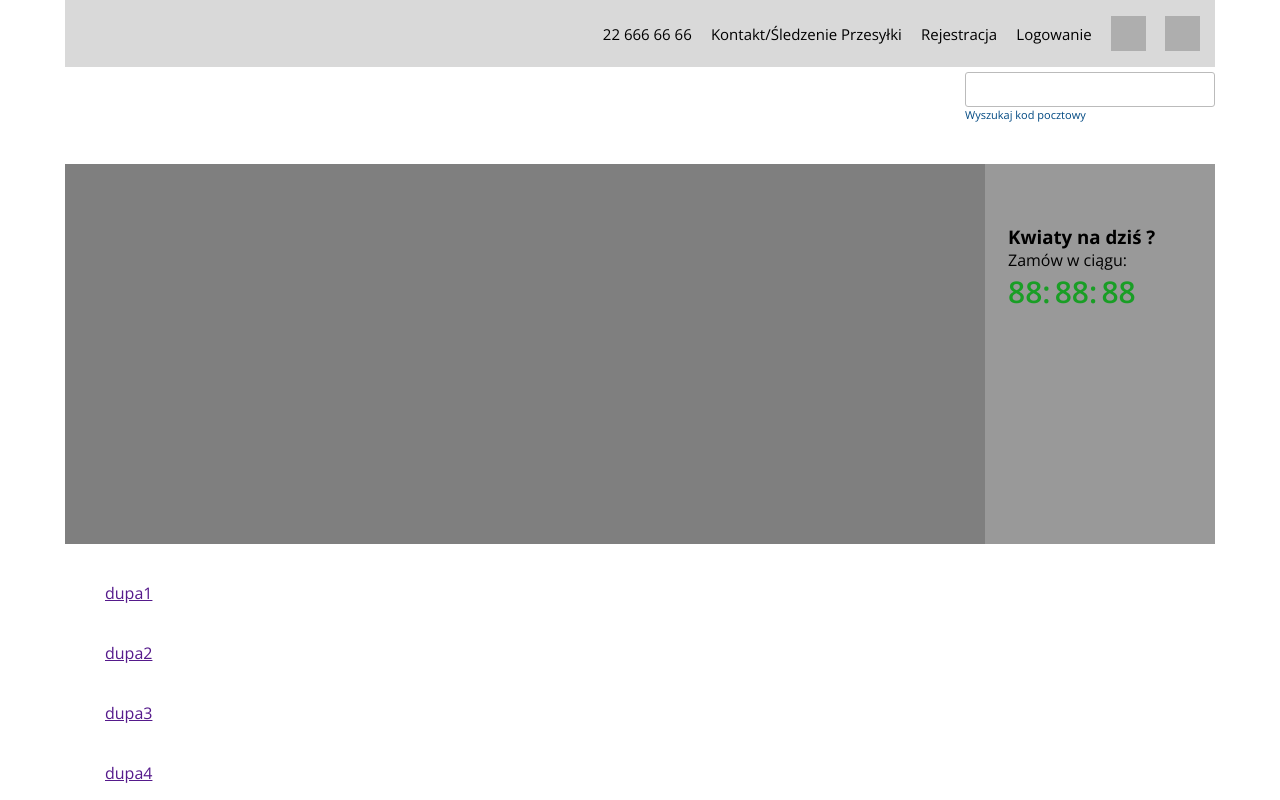
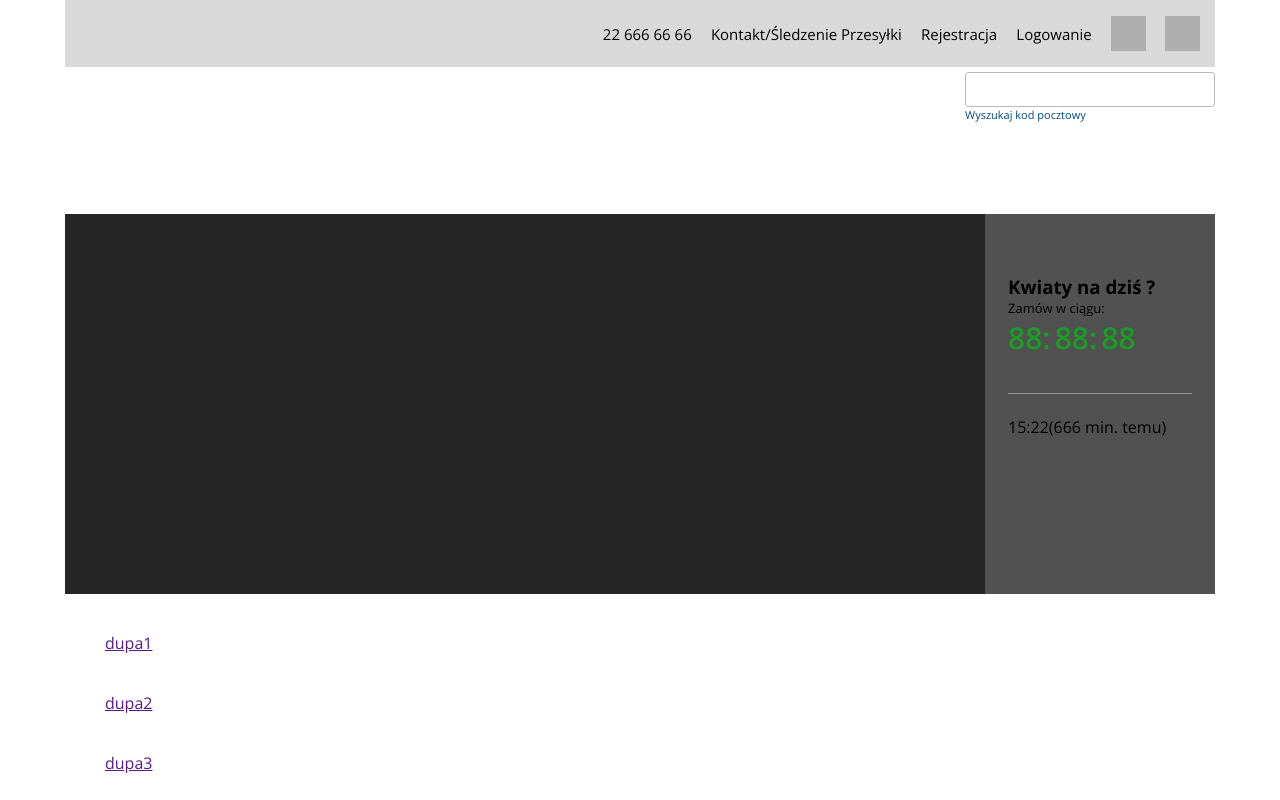
Before and after one commit to lopen94/index, a website: page src/template/index.html in a window 1280 px wide. Shown: the top 800 px of the page. Drawn offline with nearby package versions, Linux system fonts and the light colour scheme; files that its build step writes are made by us from their sources.

Commit message:
markup and layout update

```diff
--- a/src/scss/components/_main-slider.scss
+++ b/src/scss/components/_main-slider.scss
@@ -2,7 +2,7 @@
 	width: 100%;
 	height: 380px;
 	position: relative;
-	background-color: rgba(0,0,0,0.5);
+	background-color: rgba(0,0,0,0.85);
 	.counter-section {
 		display: flex;
 		align-items: center;
@@ -15,9 +15,20 @@
 		&__wrapper {
 			width: 80%;
 			height: 80%;
+			display: flex;
+			flex-direction: column;
+		}
+		&__block {
+			flex-basis: 100%;
+			&:first-child {
+				border-bottom: 1px solid $pk_lightgray;
+			}
 		}
 		&__header, &__description {
 			margin: 0;
+		}
+		&__description {
+			font-size: $description_small;
 		}
 	}
 	.counter__units {
--- a/src/scss/utilities/_variables.scss
+++ b/src/scss/utilities/_variables.scss
@@ -1,6 +1,5 @@
 // FONTS
 $main_font: 'Open Sans', sans-serif;
-
 // SIZES
 	// TYPOGRAPHY
 	$header_big: 24px;
@@ -9,6 +8,7 @@ $main_font: 'Open Sans', sans-serif;
 	$product_price_mobile: 14px;
 	$text_standard: 14px;
 	$text_standard_mobile: 13px;
+	$description_small: 13px;
 	$text_small: 11px;
 	$input_desktop: 14px;
 	$nav_links: 15px;
@@ -20,14 +20,12 @@ $main_font: 'Open Sans', sans-serif;
 	$input_width: 250px;
 
 // COLORS
-	// TYPOGRAPHY
 	$input_text_gray: #555;
 	$link_blue: #004982;
 	$text_green: #199e25;
-
-	// INPUTS
 	$input_border_gray: #bbb;
 	$input_border_green: #199e25;
 	$input_border_red: #d80000;
 	$input_bg_green: #eff8f0;
 	$input_bg_red: #f7cccc;
+	$pk_lightgray: #999;
--- a/src/template/index.html
+++ b/src/template/index.html
@@ -69,6 +69,7 @@
 			</div>
 		</header>
 		<!-- P L A C E  M E G A M E N U  H E R E -->
+		<div class="megamenu-placeholder" style="height: 50px;"></div>
 		<div class="slider">
 			<div class="slider__carousel">
 				<div class="slider__slide"></div>
@@ -77,6 +78,7 @@
 			</div>
 			<section class="counter-section">
 				<div class="counter-section__wrapper">
+					<div class="counter-section__block">
 						<img src="" alt="" class="counter-section__image" aria-hidden="true">
 						<h3 class="counter-section__header">Kwiaty na dziś ?</h3>
 						<p class="counter-section__description">Zamów w ciągu:</p>
@@ -85,6 +87,11 @@
 							<span class="counter__units counter__units--minutes">88:</span>
 							<span class="counter__units counter__units--seconds">88</span>
 						</section>
+					</div> <!-- /.counter-section__block -->
+					<br>
+					<div class="counter-section__block">
+						<span class="delivered-label">15:22(666 min. temu)</span>
+					</div> <!-- /.counter-section__block -->
 				</div>
 			</section>
 		</div> <!-- /.slider -->
```
Lines whose indentation alone changed are shown as unchanged.
